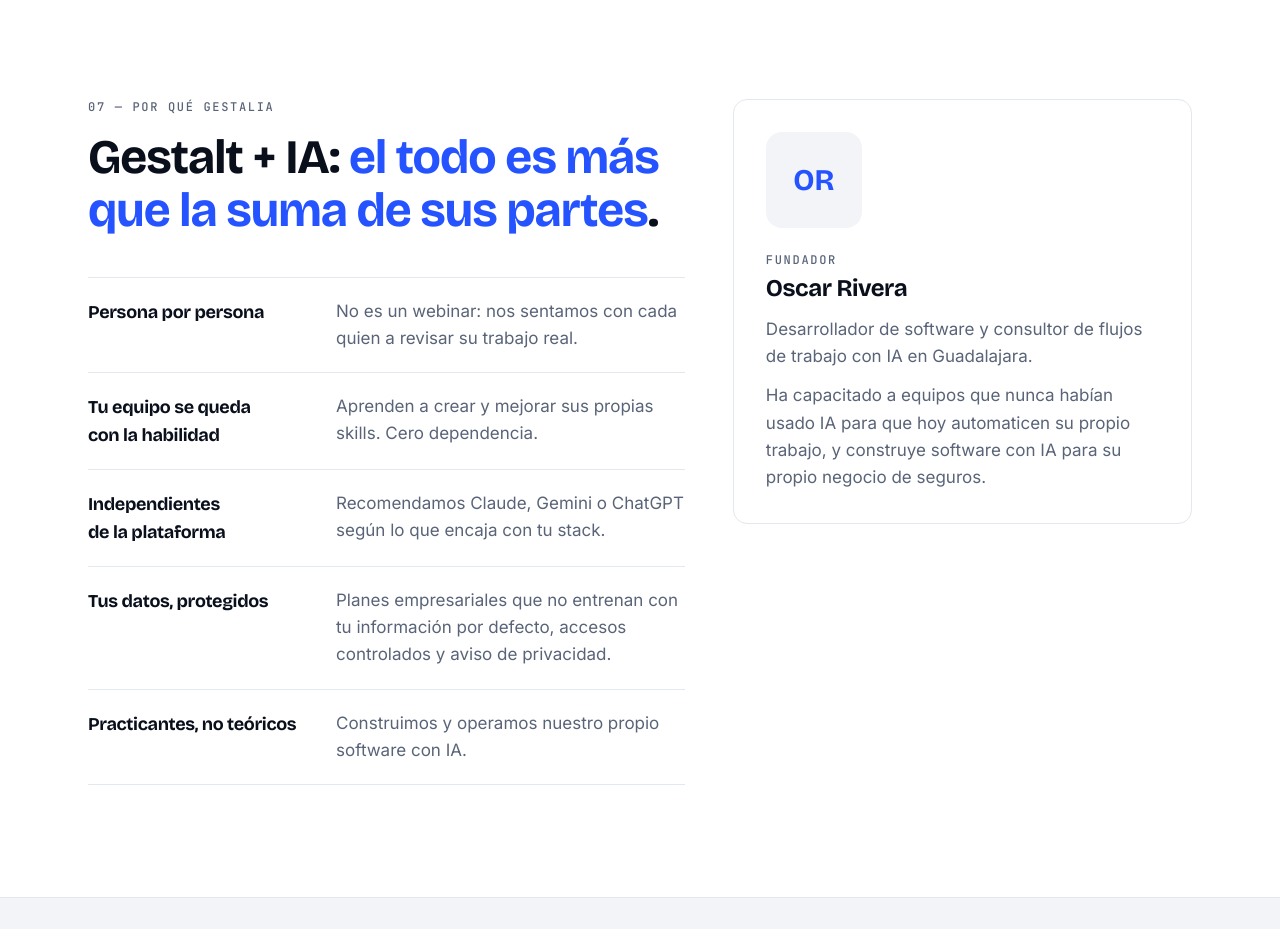
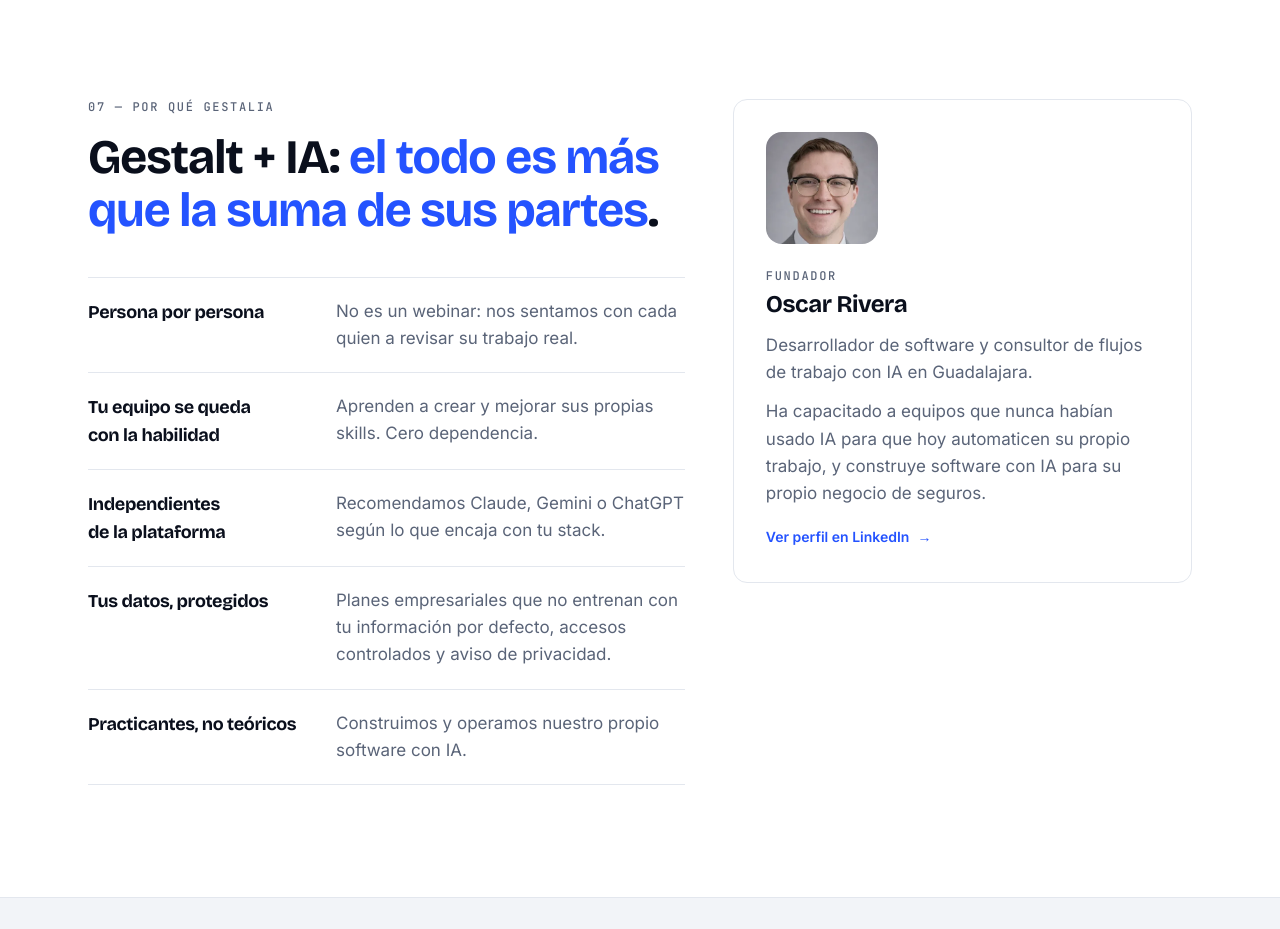
Before and after one commit to Oscar-Poski/gestalia, an Astro site: page / in a window 1280 px wide. Shown: the part 6320-7249 px from the top of the page. Built offline with nearby package versions, Linux system fonts and the light colour scheme; Astro itself is replaced by a stand-in of ours.

Commit message:
Datos reales: WhatsApp, LinkedIn y foto del fundador
Co-Authored-By: Claude Opus 5.5 <noreply@anthropic.com>
Claude-Session: https://claude.ai/code/session_01Xz7TTAJz8ky6Q8jtH1jEzW

```diff
--- a/src/components/PorQue.astro
+++ b/src/components/PorQue.astro
@@ -1,5 +1,5 @@
 ---
-import { fundador } from '../config';
+import { fundador, site } from '../config';
 
 const razones = [
   { titulo: 'Persona por persona', texto: 'No es un webinar: nos sentamos con cada quien a revisar su trabajo real.' },
@@ -29,11 +29,14 @@ const razones = [
 
     <aside class="reveal card h-fit p-6 sm:p-8" aria-label="Sobre el fundador">
       {fundador.foto
-        ? <img src={fundador.foto} alt={fundador.nombre} width="96" height="96" class="h-24 w-24 rounded-2xl object-cover" loading="lazy" />
+        ? <img src={fundador.foto} alt={fundador.nombre} width="112" height="112" class="h-28 w-28 rounded-2xl object-cover" loading="lazy" />
         : <div class="grid h-24 w-24 place-items-center rounded-2xl bg-hielo font-display text-3xl font-bold text-azul" aria-hidden="true">{fundador.iniciales}</div>}
       <p class="etiqueta mt-6">{fundador.rol}</p>
       <h3 class="mt-1 text-2xl">{fundador.nombre}</h3>
       {fundador.bio.map((p) => <p class="mt-3 text-pizarra">{p}</p>)}
+      <a href={site.linkedin} target="_blank" rel="noopener" class="mt-5 inline-flex items-center gap-2 text-sm font-semibold text-azul hover:underline">
+        Ver perfil en LinkedIn <span aria-hidden="true">→</span>
+      </a>
     </aside>
   </div>
 </section>
--- a/src/config.ts
+++ b/src/config.ts
@@ -6,12 +6,12 @@ export const site = {
   description:
     'Modernizamos el back office de tu empresa y capacitamos a cada persona, en sesiones uno a uno, para que automatice sus propias tareas con Claude, Gemini o ChatGPT.',
   // Número en formato internacional sin "+" ni espacios, ej. 5213312345678
-  whatsapp: '520000000000',
+  whatsapp: '523312890864',
   whatsappMessage: 'Hola, me interesa el programa de adopción de IA de Gestalia.',
   // Liga de agenda (Cal.com / Google Calendar). Mientras no exista, lleva al formulario.
   bookingUrl: '#contacto',
   email: 'hola@gestalia.mx',
-  linkedin: '#',
+  linkedin: 'https://www.linkedin.com/in/oscar-poski',
   // Endpoint que recibe el formulario por POST (JSON). Compatible con Formspree, Web3Forms,
   // un webhook propio o una función serverless. Vacío = el formulario abre el correo del visitante.
   formEndpoint: '',
@@ -21,8 +21,7 @@ export const fundador = {
   nombre: 'Oscar Rivera',
   iniciales: 'OR',
   rol: 'Fundador',
-  // TODO: agregar foto en public/img/fundador.jpg y poner la ruta aquí
-  foto: '',
+  foto: '/img/fundador.webp',
   bio: [
     'Desarrollador de software y consultor de flujos de trabajo con IA en Guadalajara.',
     'Ha capacitado a equipos que nunca habían usado IA para que hoy automaticen su propio trabajo, y construye software con IA para su propio negocio de seguros.',
```
Also changed, not shown: public/img/fundador.webp (added).
